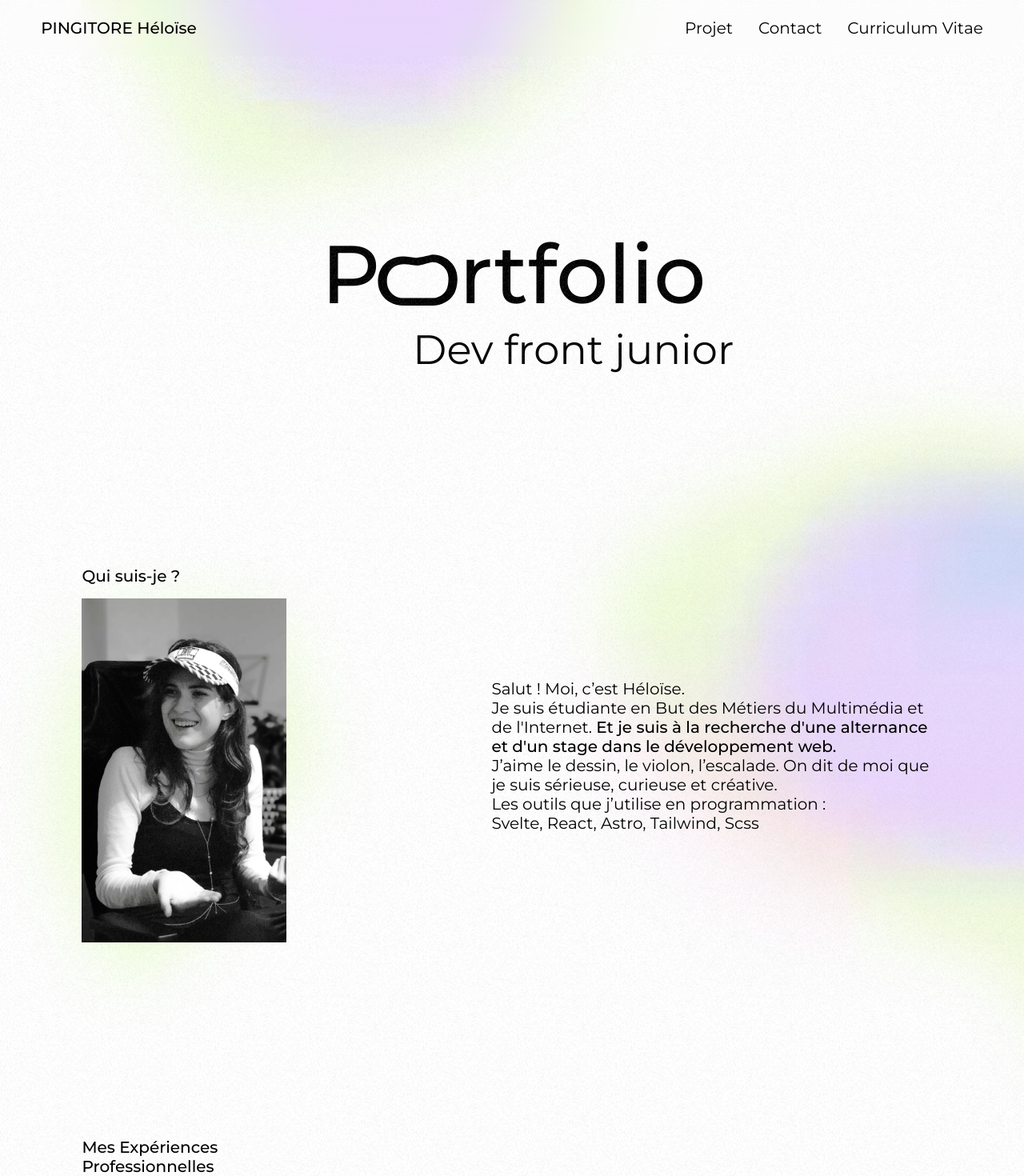
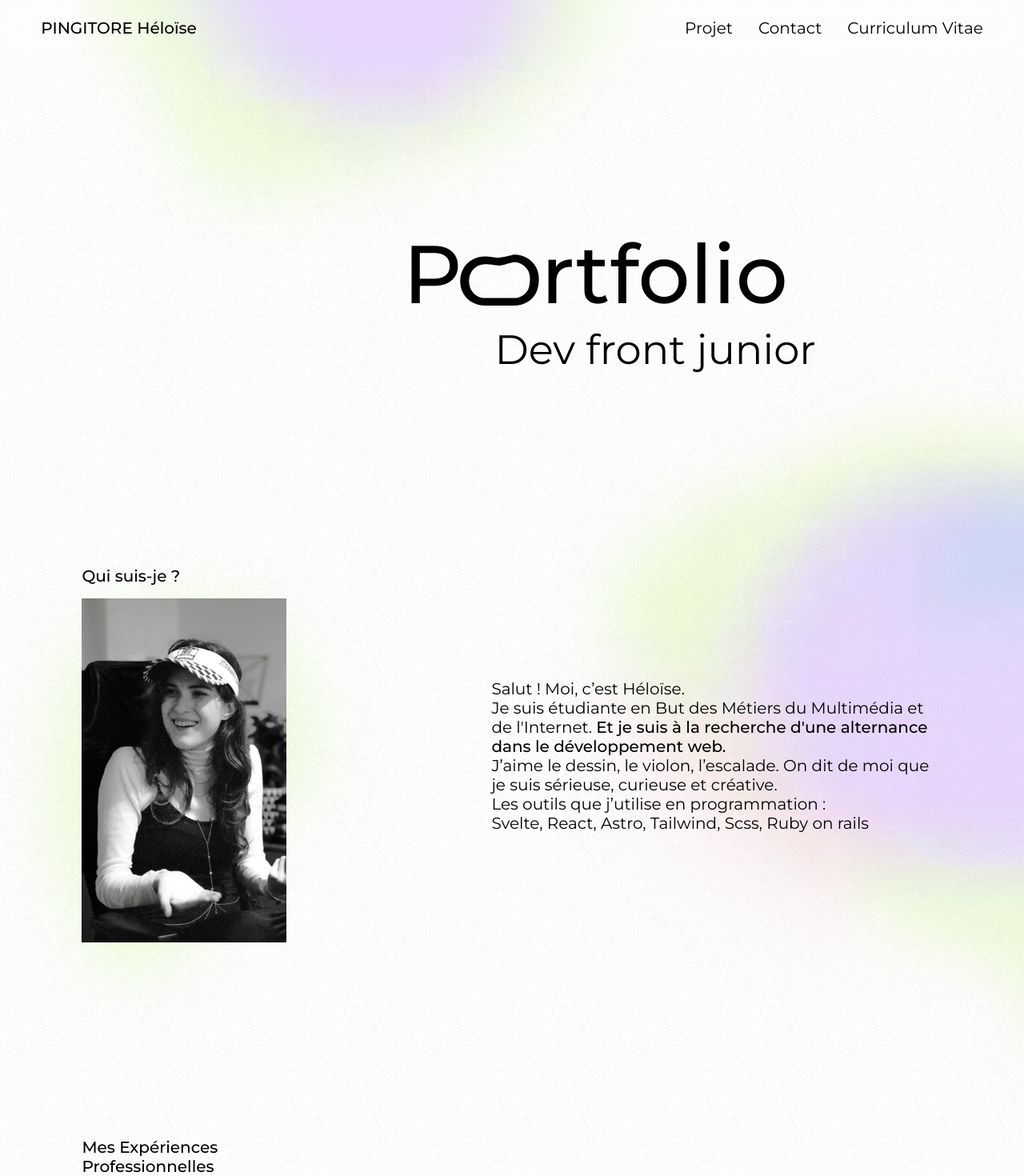
Before and after one commit to HeloisePi/portfolio-v2, a SvelteKit app: page / in a window 1280 px wide. Shown: the top 1470 px of the page at 80% size. Built offline with nearby package versions, Linux system fonts and the light colour scheme.

Commit message:
Add new project

```diff
--- a/src/routes/+page.svelte
+++ b/src/routes/+page.svelte
@@ -80,12 +80,24 @@ onMount(() => {
 
 		<img class="stain5 bis2" src="images/stain/stain5.webp" alt="stain">
 		<img class="stain4 bis2" src="images/stain/stain2.webp" alt="stain" />
+
+		<Project
+		title = "Silver Geek"
+		imgSrc = 'images/project/silvergeek.webp'
+		description = "Lors d'un projet au cours de ma formation, j'ai eu la chance de collaborer avec une association nommée Silver Geek. Cette organisation lutte contre la fracture numérique en aidant les personnes âgées à s'intégrer dans le monde du jeu vidéo. Avec l'équipe composée de six autres personnes, nous avons travaillé sur une application visant à gérer les structures et les ateliers. Mon rôle a été polyvalent : j'ai participé à la conception de la structure de la base de données, géré l'extraction des données, et contribué à une partie du développement front-end. Cette expérience m'a offert l'opportunité de mettre en pratique mes compétences dans le développement web mobile tout en contribuant à une initiative significative pour l'inclusion numérique des personnes âgées."
+		techno ="Ruby on rails, Tailwind"
+		projectSrc="https://silvergeek.osc-fr1.scalingo.io/"
+		githubSrc="https://github.com/groupe-1-silver-geek/silvergeek" >
+		<Tag color = #3300FF text="Développement " ></Tag>
+		</Project>
+
+
 		<Project
 		title = "Re:Naissance"
 		imgSrc = 'images/project/renaissance.webp'
 		description = "
 		J'ai eu l'opportunité de travailler sur une expérience web captivante : la décoration de portraits de la Renaissance italienne. Cette expérience devait être exposée au musée lors de la Baccanight. Dans le cadre de ce projet, j'ai travaillé en binôme pour le développement. J'ai pris en charge la partie back-end, incluant la gestion des API, des bases de données et de l'hébergement, ainsi que la partie front-end en créant des filtres pour les tableaux."
-		techno ="express nodeJs pg-promisse"
+		techno ="Express, NodeJs, pg-promisse"
 		projectSrc="https://bacchanight.osc-fr1.scalingo.io/"
 		githubSrc="https://github.com/DrissDL/Bacchanight" >
 		<Tag color = #3300FF text="Développement " ></Tag>
--- a/src/routes/component/About.svelte
+++ b/src/routes/component/About.svelte
@@ -12,13 +12,13 @@
     <div class="description">
         <p>Salut ! Moi, c’est Héloïse. <br>
             Je suis étudiante en But des Métiers du Multimédia et de l'Internet.
-            <span class="bold">Et je suis à la recherche d'une alternance et d'un stage dans le développement web.</span></p>
+            <span class="bold">Et je suis à la recherche d'une alternance dans le développement web.</span></p>
 
         <p>J’aime le dessin, le violon, l’escalade. On dit de moi
              que je suis sérieuse, curieuse et créative. </p>
         <p>
             Les outils que j’utilise en programmation : <br>
-            Svelte, React, Astro, Tailwind, Scss
+            Svelte, React, Astro, Tailwind, Scss, Ruby on rails
         </p>
     </div>
 </div>
--- a/src/routes/component/Hero.svelte
+++ b/src/routes/component/Hero.svelte
@@ -1,6 +1,6 @@
 <script>
 </script>
-
+<section>
     <div class="title">
         <div class="portfolio">
             <h1 class="p">P</h1>
@@ -13,9 +13,14 @@
     </div>
 
     <img class="stain2" src="images/stain/stain2.webp" alt="stain" />
-
+</section>
 <style lang="scss" >
     @import '../../variables.scss';
+
+    section{
+        width: 100vw;
+        overflow: hidden;
+    }
     .title{
         z-index: -1;
         margin-left: 50%;
```
Also changed, not shown: static/images/project/silvergeek.webp (added). Lines whose indentation alone changed are shown as unchanged.
